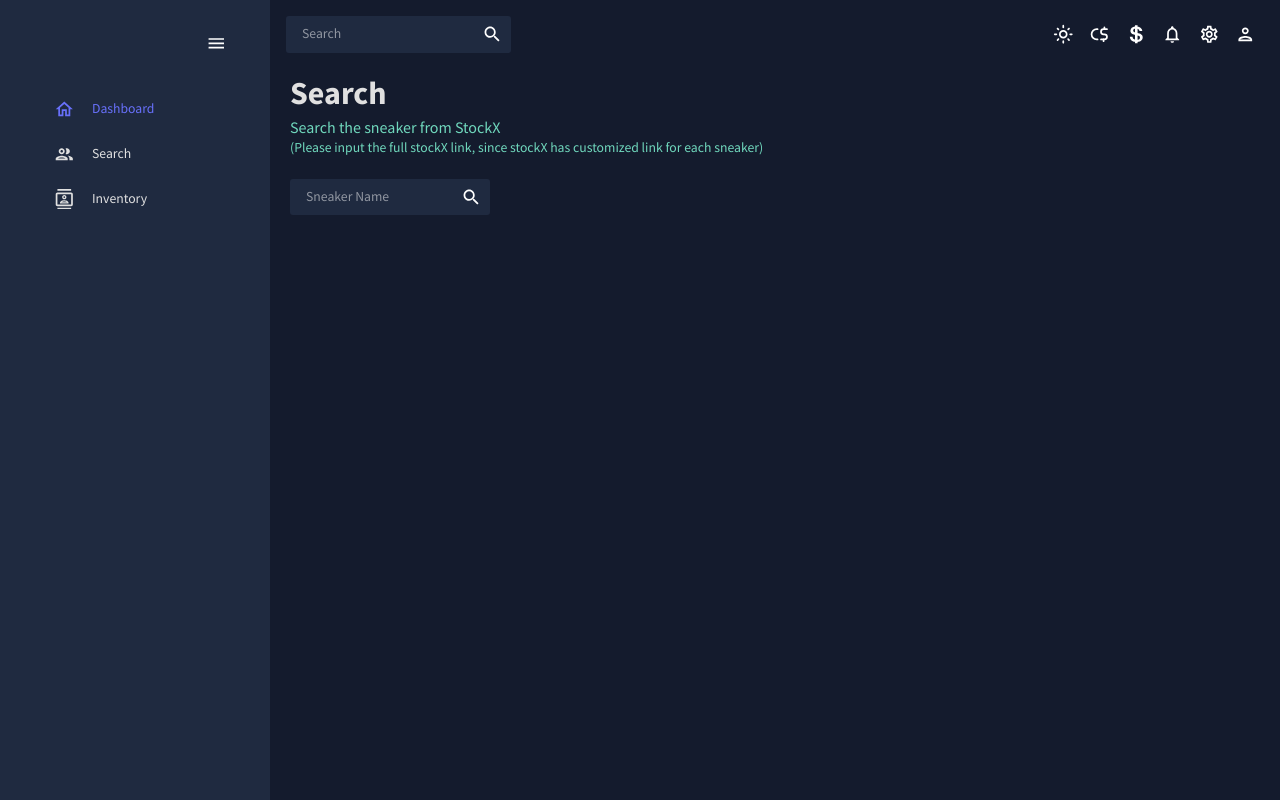
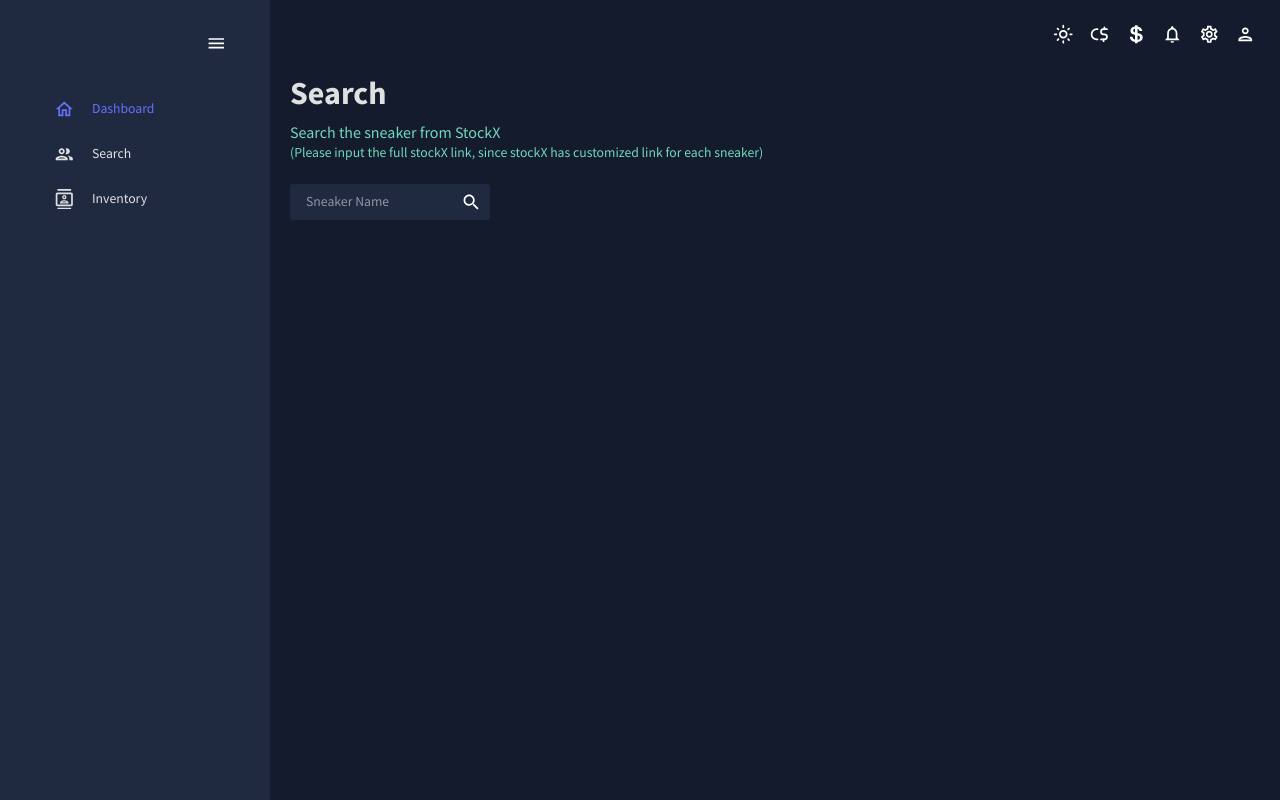
Before and after one commit to Leo-GeZhao/Sneaker-Mining, a React (Create React App) app: page /search in a window 1280 px wide. Built offline with nearby package versions, Linux system fonts and the light colour scheme.

Commit message:
fix header

```diff
--- a/src/components/Header/Header.jsx
+++ b/src/components/Header/Header.jsx
@@ -12,7 +12,7 @@ const Header = ({ title, subtitle, note }) => {
           variant="h2"
           color={colors.grey[100]}
           fontWeight="bold"
-          sx={{ m: "0 0 5px 0" }}
+          sx={{ m: "0 0 10px 0" }}
         >
           {title}
         </Typography>
--- a/src/scenes/global/Topbar.jsx
+++ b/src/scenes/global/Topbar.jsx
@@ -16,9 +16,9 @@ const Topbar = ({ currencyEx, setCurrencyEx, currency }) => {
   const colorMode = useContext(ColorModeContext);
 
   return (
-    <Box display="flex" justifyContent="space-between" p={2}>
+    <Box display="flex" justifyContent="end" p={2}>
       {/* search bar */}
-      <Box
+      {/* <Box
         display="flex"
         backgroundColor={colors.primary[400]}
         borderRadius="3px"
@@ -27,7 +27,7 @@ const Topbar = ({ currencyEx, setCurrencyEx, currency }) => {
         <IconButton type="button" sx={{ p: 1 }}>
           <SearchIcon />
         </IconButton>
-      </Box>
+      </Box> */}
 
       {/* icons */}
       <Box display="flex">
```
